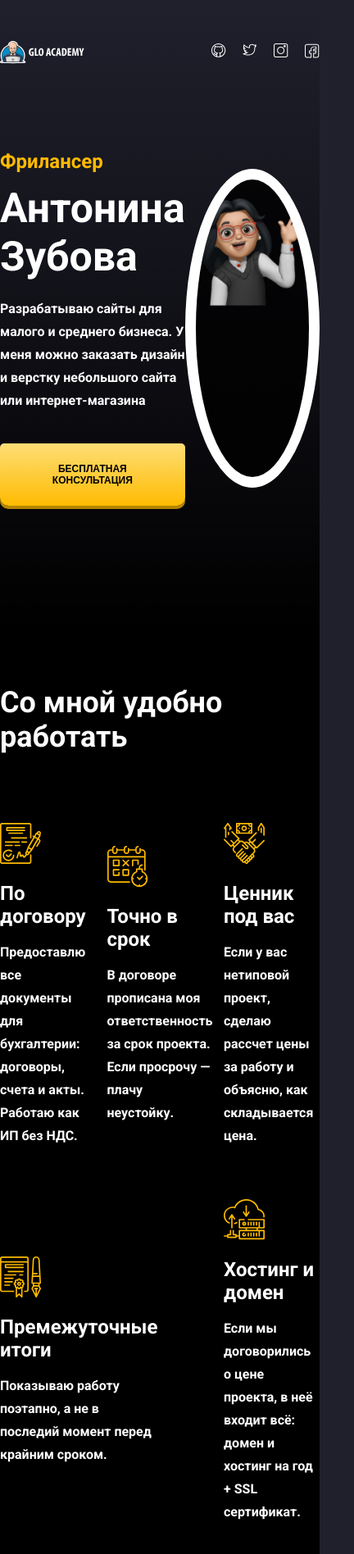
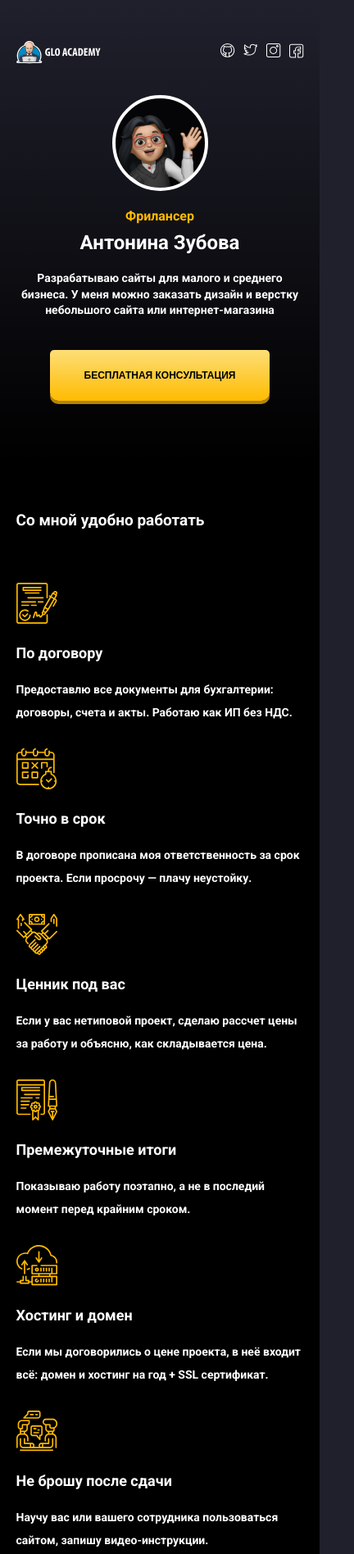
Before and after one commit to zubowaantonina/Portfolio, a plain HTML site: page index.html in a window 390 px wide. Shown: the top 1896 px of the page at 82% size, 432 px wide, since content can reach past the window. Drawn offline with Linux system fonts and the light colour scheme.

Commit message:
Урок 4. Адаптив

```diff
--- a/css/style.css
+++ b/css/style.css
@@ -2,6 +2,10 @@
 
 * {
     box-sizing: border-box;
+}
+
+img {
+    max-width: 100%;
 }
 
 body {
@@ -13,7 +17,7 @@ body {
 
 .container {
     max-width: 945px;
-    width: 100%;
+    width: 90%;
     margin: auto;
 }
 
@@ -299,21 +303,186 @@ body {
     color: #a5a5a5;
     margin-top: 72px;
 }
-.project-pagination{
+
+.project-pagination {
     display: flex;
     justify-content: center;
-    align-items:center;
+    align-items: center;
     gap: 10px;
     margin-top: 44px;
 }
-.project-bullet{
+
+.project-bullet {
     width: 10px;
     height: 10px;
-    border:solid 2px #ffbb01;
-    border-radius:50%;
+    border: solid 2px #ffbb01;
+    border-radius: 50%;
     display: inline-block;
 }
-.project-bullet-activ{
-    background-color:#ffbb01;
+
+.project-bullet-activ {
+    background-color: #ffbb01;
     display: inline-block;
 }
+
+/* -------- */
+@media(max-width: 1100px) {
+    .hero-avatar {
+        width: 300px;
+        height: 300px;
+        border: 13px solid #ffff;
+    }
+}
+
+@media(max-width: 836px) {
+
+    .hero-content {
+        flex-direction: column;
+    }
+
+    .hero-avatar {
+        width: 300px;
+        height: 300px;
+        border: 13px solid #ffff;
+        order: 0;
+        margin-bottom: 17px;
+    }
+
+    .hero-text {
+        order: 1;
+        text-align: center;
+    }
+
+    .features-item {
+        flex-basis: 45%;
+    }
+
+    .projects-slide {
+        flex-direction: column;
+    }
+
+    .project-image {
+        margin-bottom: 46px;
+    }
+
+    .contacts-block {
+
+        align-items: flex-start;
+        flex-direction: column;
+    }
+
+    .contacts-form {
+        margin-bottom: 58px;
+    }
+}
+
+@media(max-width: 554px) {
+    .hero {
+        padding-bottom: 75px;
+    }
+
+    .hero-avatar {
+        width: 117px;
+        height: 117px;
+        border: 4px solid #ffff;
+        /* background-size:100%;
+  background-position:center top; */
+        background-size: cover;
+    }
+
+    .hero-header {
+        margin-bottom: 38px;
+    }
+
+    .social-links {
+        gap: 10px;
+    }
+
+    .hero-title {
+        font-size: 24px;
+        line-height: 28px;
+    }
+
+    .hero-subtitle {
+        font-size: 16px;
+        line-height: 27px;
+        margin-bottom: 5px;
+    }
+
+    .hero-description {
+        font-size: 14px;
+        line-height: 140%;
+    }
+
+    .section {
+        padding: 60px 0;
+    }
+
+    .section-title {
+        font-size: 19px;
+        line-height: 22px;
+        margin-bottom: 65px;
+    }
+
+    .features-item {
+        flex-basis: 100%;
+        margin-bottom: 30px;
+    }
+
+    .features-title {
+        font-size: 18px;
+        line-height: 28px;
+    }
+
+    .features-text {
+        font-size: 14px;
+        line-height: 28px;
+    }
+
+    .project-title {
+        font-size: 18px;
+        line-height: 150%;
+    }
+
+    .project-time,
+    .project-cost,
+    .project-feedback {
+        flex-basis: 100%;
+        margin-bottom: 30px;
+    }
+
+    .project-paragraph {
+        font-size: 14px;
+    }
+
+    .contacts-form {
+        padding: 40px 19px;
+    }
+
+    .form-title {
+        font-size: 15px;
+        line-height: 140%;
+    }
+
+    .form-button {
+        font-style: 10px;
+    }
+
+    .contacts-phone,
+    .contacts-mail {
+        flex-basis: 100%;
+        margin-bottom: 30px;
+    }
+
+    .contacts-title {
+        font-size: 18px;
+        line-height: 21px;
+    }
+
+    .contacts-link {
+        font-size: 14px;
+        line-height: 16px;
+        display: block;
+        gap: 13px;
+    }
+}
```
